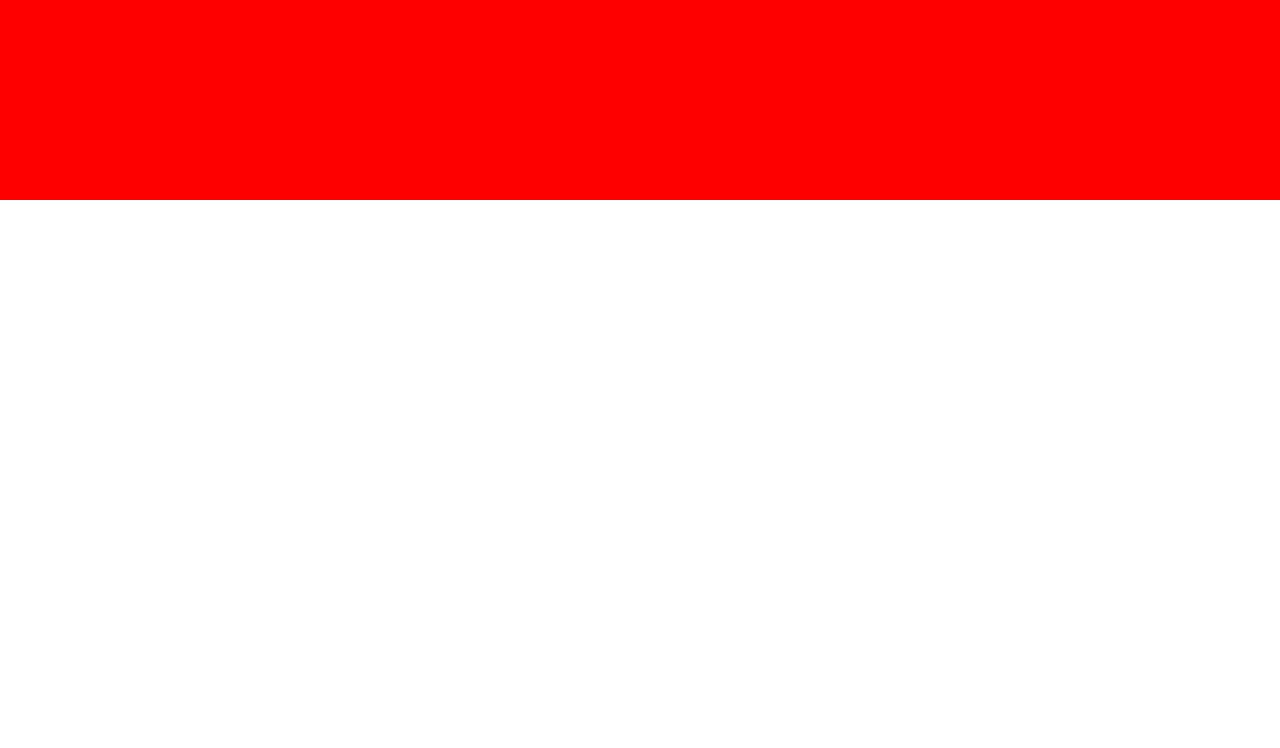
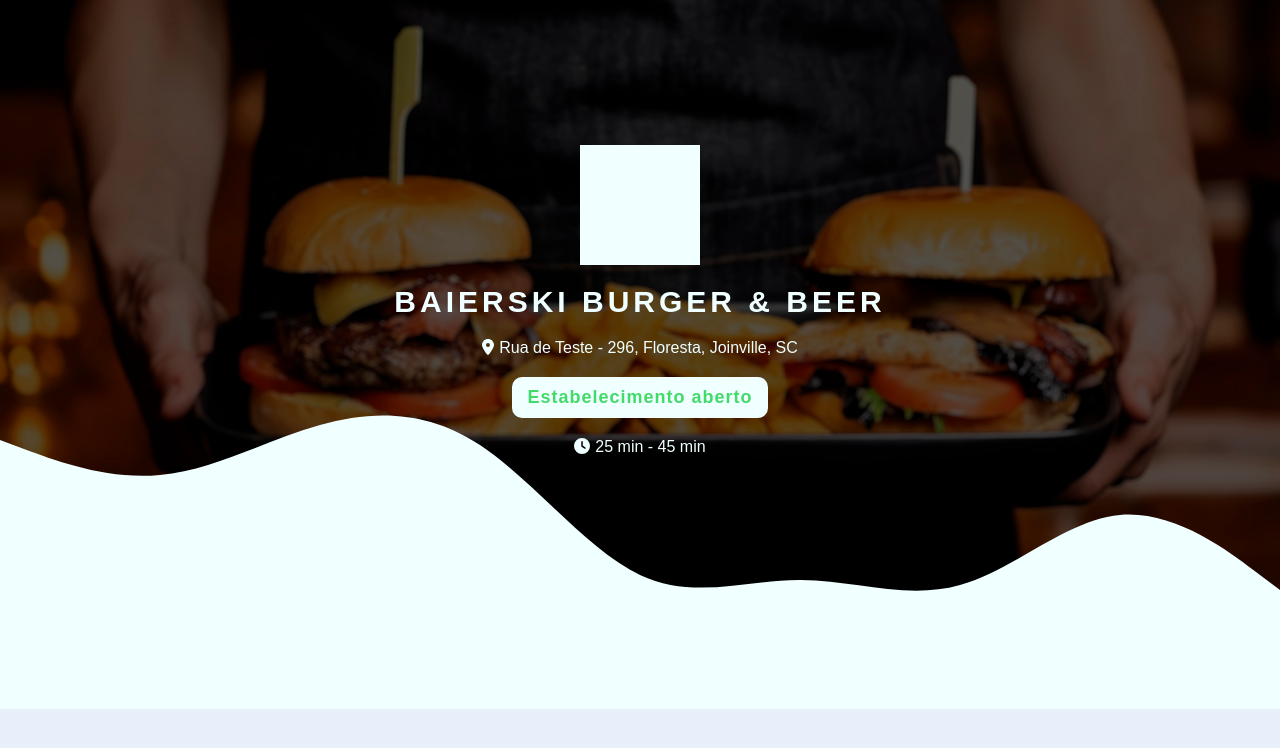
Before and after one commit to gbaierski/tcc-bsi, a Vue app: page / in a window 1280 px wide. Shown: the top 748 px of the page. Built offline with nearby package versions, Linux system fonts and the light colour scheme.

Commit message:
feat: Adicionando informações de exemplo, adicionando background e melhorando elementos da UI no primeiro layout

```diff
--- a/package.json
+++ b/package.json
@@ -8,7 +8,13 @@
     "preview": "vite preview"
   },
   "dependencies": {
+    "@fortawesome/fontawesome-svg-core": "^6.3.0",
+    "@fortawesome/free-brands-svg-icons": "^6.3.0",
+    "@fortawesome/free-regular-svg-icons": "^6.3.0",
+    "@fortawesome/free-solid-svg-icons": "^6.3.0",
+    "@fortawesome/vue-fontawesome": "^3.0.3",
     "pinia": "^2.0.32",
+    "sass": "^1.60.0",
     "vue": "^3.2.47",
     "vue-router": "^4.1.6"
   },
--- a/src/main.js
+++ b/src/main.js
@@ -1,8 +1,15 @@
 import { createApp } from 'vue'
 import { createPinia } from 'pinia'
-
 import App from './App.vue'
 import router from './router'
+
+import { library } from '@fortawesome/fontawesome-svg-core'
+import { FontAwesomeIcon } from '@fortawesome/vue-fontawesome'
+
+import { fas } from '@fortawesome/free-solid-svg-icons'
+import { far } from '@fortawesome/free-regular-svg-icons'
+import { fab } from '@fortawesome/free-brands-svg-icons'
+library.add(fas, far, fab)
 
 import './assets/main.css'
 
@@ -11,4 +18,6 @@ const app = createApp(App)
 app.use(createPinia())
 app.use(router)
 
+app.component('font-awesome-icon', FontAwesomeIcon)
+
 app.mount('#app')
--- a/src/views/PrimeiroLayout.vue
+++ b/src/views/PrimeiroLayout.vue
@@ -5,17 +5,100 @@
       https://oahufoodbeer.menudino.com/
       https://listerburger.com.br/menu
       https://site.labrasaburger.com.br/cardapio/
-      https://pedir.delivery/app/hamburgueriaapresentacao/menu
 
+      https://unsplash.com/s/photos/burger
+      https://www.upscale.media/upload
     -->
+    <section id="header-content">
+        <div id="place-image"></div>
+        <div id="place-name">Baierski Burger & Beer</div>
+        <div id="place-address" class="place-info-box">
+          <font-awesome-icon :icon="['fass', 'location-dot']" />
+          <div id="address-info">Rua de Teste - 296, Floresta, Joinville, SC</div>
+        </div>
+        <div id="place-operation">Estabelecimento aberto</div>
+        <div id="place-time" class="place-info-box">
+          <font-awesome-icon :icon="['fass', 'clock']" />
+          <div id="time-info">25 min - 45 min</div>
+        </div>
+    </section>
   </header>
+  <svg id="wave" xmlns="http://www.w3.org/2000/svg" viewBox="0 0 1440 320" preserveAspectRatio="none"><path fill="azure" fill-opacity="1" d="M0,96L30,106.7C60,117,120,139,180,133.3C240,128,300,96,360,80C420,64,480,64,540,101.3C600,139,660,213,720,240C780,267,840,245,900,245.3C960,245,1020,267,1080,250.7C1140,235,1200,181,1260,176C1320,171,1380,213,1410,234.7L1440,256L1440,320L1410,320C1380,320,1320,320,1260,320C1200,320,1140,320,1080,320C1020,320,960,320,900,320C840,320,780,320,720,320C660,320,600,320,540,320C480,320,420,320,360,320C300,320,240,320,180,320C120,320,60,320,30,320L0,320Z"></path></svg>
+  <section id="navegation"></section>
 </template>
 
-<style>
+<style lang="scss">
+
+// SCSS Variables
+$positive: rgb(66, 218, 104);
+$negative: rgb(255, 38, 0);
+$main: azure;
+$contrast: #e8effa;
+
+
+body {
+  background-color: $contrast;
+}
+
 header {
   width: 100%;
-  height: 200px;
+  height: 600px;
   display: flex;
-  background-color: red;
+  justify-content: center;
+  align-items: center;
+  background-image: url("../assets/img/background-example.jpeg");
+  background-repeat: no-repeat;
+  background-size: cover;
+  background-position-y: 60%;
+}
+
+#header-content {
+  display: flex;
+  flex-direction: column;
+  align-items: center;
+  gap: 20px;
+  font-family: "Source Sans Pro", sans-serif;
+  color: $main;
+}
+
+#place-image {
+  width: 120px;
+  height: 120px;
+  background-color: $main;
+}
+
+#place-name {
+  font-size: 30px;
+  letter-spacing: 4px;
+  font-weight: bold;
+  text-transform: uppercase;
+}
+
+#place-operation {
+  font-size: 18px;
+  padding: 10px 15px 10px 15px;
+  letter-spacing: 1px;
+  border-radius: 10px;
+  background-color: $main;
+  color: $positive;
+  font-weight: bold;
+}
+
+#wave {
+  width: 100%;
+  height: 300px;
+  transform: translateY(-250px);
+}
+
+#navegation {
+  width: 100%;
+  height: 60px;
+  background-color: $main;
+  transform: translateY(-255px);
+}
+
+.place-info-box {
+  display: flex;
+  gap: 5px;
 }
 </style>
```
Also changed, not shown: src/assets/img/background-example.jpeg (added), 1 other file (tests, documents, lock files or other folders).
